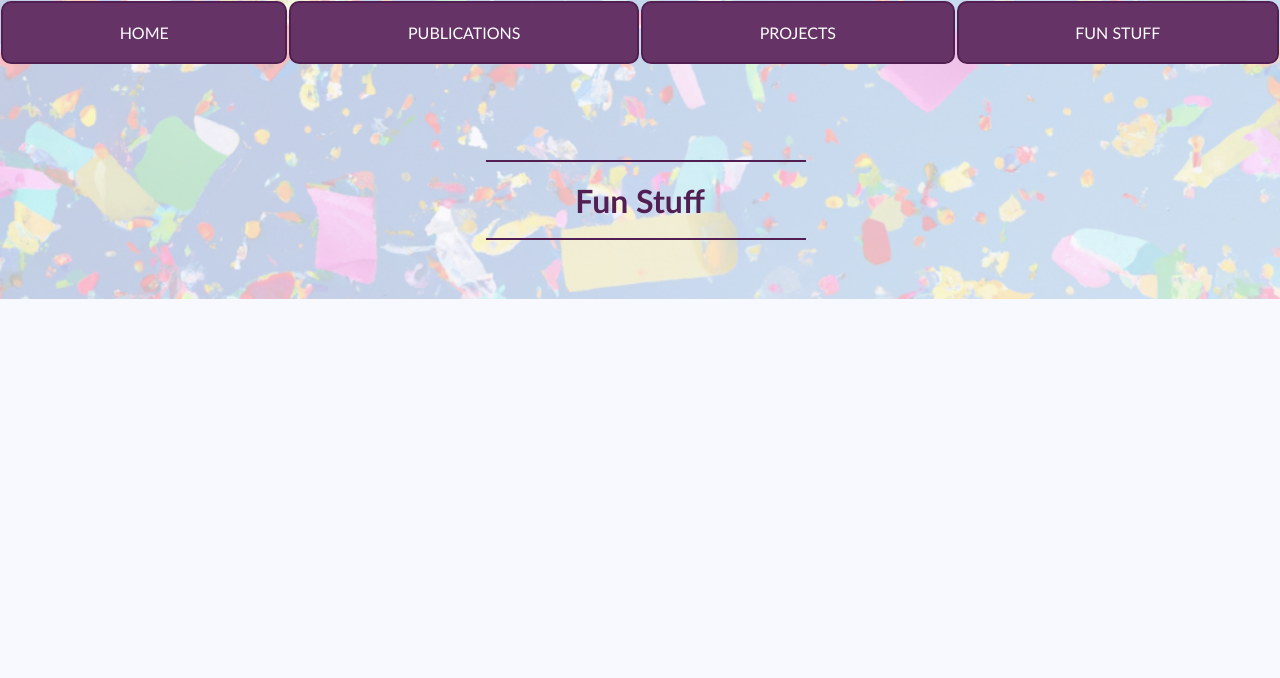
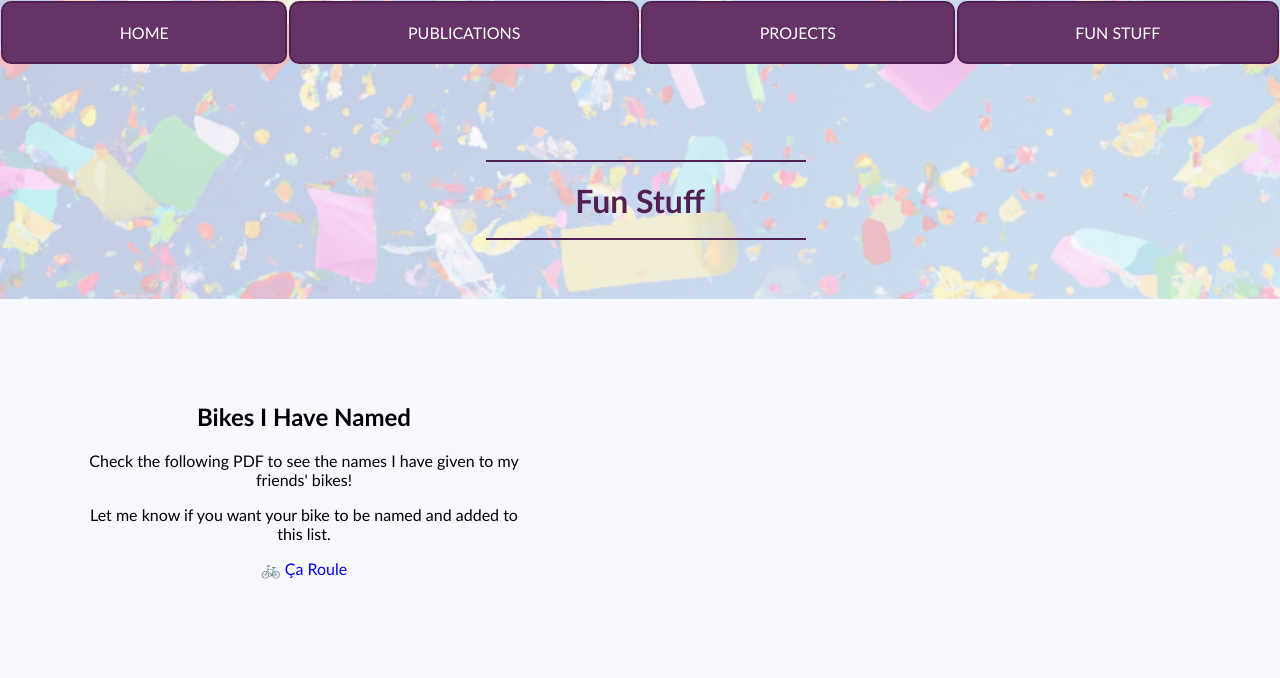
Before and after one commit to ogutsevda/ogutsevda.github.io, a plain HTML site: page fun.html in a window 1280 px wide. Drawn offline with Linux system fonts and the light colour scheme.

Commit message:
finally added the bike names document

```diff
--- a/fun.html
+++ b/fun.html
@@ -25,6 +25,15 @@
     <div class="line bottom-line"></div>
 </header>
 
+<div class="content-box">
+    <div>
+        <h2>Bikes I Have Named</h2>
+        <p>Check the following PDF to see the names I have given to my friends' bikes! </p>
+        <p>Let me know if you want your bike to be named and added to this list.</p>
+        <p><a href="files/BİSİKLETLER.pdf" target="_blank">🚲 Ça Roule</a></p>
+    </div>
+</div>
+
 <script>
 window.onload = function() {
     var topLine = document.querySelector('.top-line');
```
Also changed, not shown: 1 other file.
